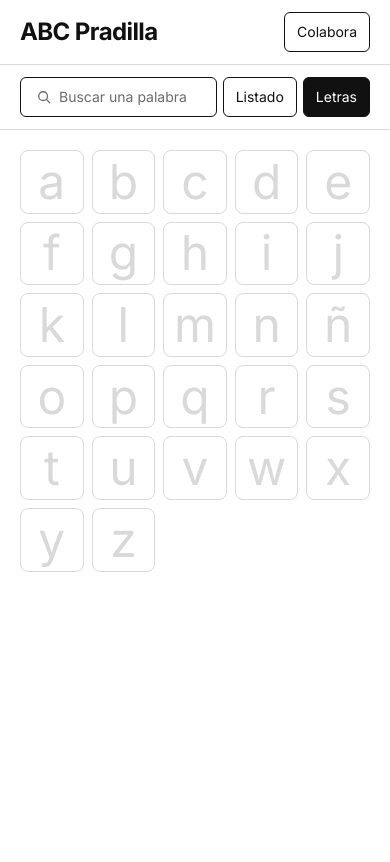
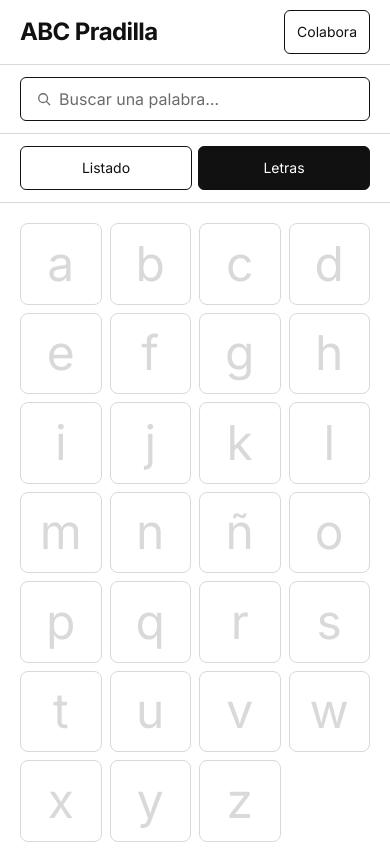
Before and after one commit to gmcesar94/diccionario-pradilla, a Next.js app: page /letras in a window 390 px wide. Built offline with nearby package versions, Linux system fonts and the light colour scheme; no server answers; the database is empty.

Commit message:
Actualizacion con las nuevas mejoras del diccionario

```diff
--- a/app/colabora/campos.ts
+++ b/app/colabora/campos.ts
@@ -1,7 +1,6 @@
 // Campos del formulario «Colabora» y sus límites (los mismos que en supabase/sugerencias.sql).
 export const CAMPOS = {
-  palabra: { etiqueta: 'Palabra', max: 80, obligatorio: true, grupo: 'palabra', ancho: 'medio' },
-  categoria_gramatical: { etiqueta: 'Categoría', max: 30, obligatorio: false, grupo: 'palabra', ancho: 'medio' },
+  palabra: { etiqueta: 'Palabra', max: 80, obligatorio: true, grupo: 'palabra', ancho: 'completo' },
   definicion: { etiqueta: 'Definición', max: 1000, obligatorio: true, grupo: 'palabra', ancho: 'completo' },
   ejemplo: { etiqueta: 'Ejemplo de uso', max: 500, obligatorio: false, grupo: 'palabra', ancho: 'completo' },
   nombre: { etiqueta: 'Nombre', max: 80, obligatorio: false, grupo: 'contacto', ancho: 'medio' },
@@ -12,7 +11,7 @@ export const GRUPOS = {
   palabra: { titulo: 'La palabra', nota: null },
   contacto: {
     titulo: 'Contacto',
-    nota: 'Solo para escribirte si tenemos dudas sobre la palabra. No se publica.',
+    nota: 'Tus datos están protegidos. Solo los usaremos para contactarte si tenemos dudas sobre la palabra.',
   },
 } as const
 
--- a/app/components/Buscador.tsx
+++ b/app/components/Buscador.tsx
@@ -39,7 +39,7 @@ export function CampoBusqueda({
   autoFocus?: boolean
 }) {
   return (
-    <label className="flex h-10 min-w-0 flex-1 items-center gap-2 rounded-md border border-ink px-4 text-sm focus-within:ring-1 focus-within:ring-ink">
+    <label className="flex h-11 min-w-0 flex-1 items-center gap-2 rounded-md border border-ink px-4 text-base focus-within:ring-1 focus-within:ring-ink focus-within:ring-inset md:h-10 md:text-sm">
       <svg aria-hidden="true" viewBox="0 0 16 16" className="size-3.5 shrink-0 text-muted">
         <circle cx="7" cy="7" r="5" fill="none" stroke="currentColor" strokeWidth="1.5" />
         <path d="m11 11 3.5 3.5" stroke="currentColor" strokeWidth="1.5" strokeLinecap="round" />
--- a/app/components/Cabecera.tsx
+++ b/app/components/Cabecera.tsx
@@ -1,14 +1,15 @@
 'use client'
 
-import { Suspense, useEffect, useRef, useState } from 'react'
+import { Suspense, useEffect, useRef, useState, type ReactNode } from 'react'
 import Link from 'next/link'
 import { usePathname, useRouter } from 'next/navigation'
 import { CampoBusqueda, useBusqueda } from '@/app/components/Buscador'
 import { ACTIVA, INACTIVA, BOTON } from '@/lib/estilos'
 
-// Barra fija con el título y, debajo, la fila del buscador y las pestañas.
-// Cuando esa fila sale de la vista, aparece «Buscar» en la barra fija y,
-// al pulsarlo, la misma fila se despliega bajo la barra.
+// Barra fija con el título y Colabora. Debajo, el buscador solo y, en otra
+// fila, la vista (Listado | Letras). Cuando el buscador sale de la vista,
+// aparece «Buscar» en la barra fija y, al pulsarlo, el buscador se despliega
+// bajo la barra con su propio botón de cerrar.
 export default function Cabecera() {
   return (
     <Suspense fallback={<Vista valor="" />}>
@@ -27,9 +28,9 @@ function Vista({ valor, onBuscar }: { valor: string; onBuscar?: (texto: string)
   const router = useRouter()
   const colabora = ruta === '/colabora'
   const barra = useRef<HTMLElement>(null)
+  const fila = useRef<HTMLDivElement>(null)
   // Última vista del diccionario (con su búsqueda), para volver desde Colabora.
   const volverA = useRef('/')
-  const fila = useRef<HTMLDivElement>(null)
   const [compacta, setCompacta] = useState(false)
   const [abierto, setAbierto] = useState(false)
   const abiertoRef = useRef(abierto)
@@ -96,9 +97,9 @@ function Vista({ valor, onBuscar }: { valor: string; onBuscar?: (texto: string)
     return () => window.removeEventListener('keydown', alPulsar)
   }, [abierto])
 
-  // En Colabora no hay buscador: solo la barra con la salida de vuelta.
-  const conBotonBuscar = compacta && !colabora
-  const desplegado = conBotonBuscar && abierto
+  // En Colabora no hay buscador ni filas de vista.
+  const desplegado = compacta && !colabora && abierto
+  const conBotonBuscar = compacta && !colabora && !abierto
 
   return (
     <>
@@ -111,23 +112,14 @@ function Vista({ valor, onBuscar }: { valor: string; onBuscar?: (texto: string)
           {conBotonBuscar && (
             <button
               type="button"
-              onClick={() => setAbierto((a) => !a)}
-              aria-expanded={desplegado}
+              onClick={() => setAbierto(true)}
+              aria-expanded={false}
               aria-controls="buscador-desplegable"
-              aria-label={desplegado ? 'Cerrar el buscador' : 'Buscar'}
-              className={`${BOTON} ${desplegado ? `${ACTIVA} group gap-2 sm:pr-2.5` : INACTIVA} max-sm:w-10 max-sm:justify-center max-sm:px-0`}
+              aria-label="Buscar"
+              className={`${BOTON} ${INACTIVA} max-sm:w-11 max-sm:justify-center max-sm:px-0`}
             >
-              {desplegado ? (
-                <>
-                  <span className="hidden sm:inline">Buscar</span>
-                  <Cerrar />
-                </>
-              ) : (
-                <>
               <Lupa />
               <span className="hidden sm:inline">Buscar</span>
-                </>
-              )}
             </button>
           )}
 
@@ -152,54 +144,71 @@ function Vista({ valor, onBuscar }: { valor: string; onBuscar?: (texto: string)
         </div>
 
         {desplegado && (
-          <div id="buscador-desplegable" className="absolute inset-x-0 top-full bg-paper">
-            <FilaBusqueda ruta={ruta} valor={valor} onBuscar={onBuscar} autoFocus />
+          // top-full cae sobre el borde inferior de la barra: border-t lo vuelve a dibujar
+          // y deja el borde inferior del desplegable alineado con el de la tira de letras.
+          <div id="buscador-desplegable" className="absolute inset-x-0 top-full border-t border-rule bg-paper">
+            <FilaBusqueda valor={valor} onBuscar={onBuscar} autoFocus onCerrar={() => setAbierto(false)} />
           </div>
         )}
       </header>
 
       {!colabora && (
+        <>
           <div ref={fila}>
-          <FilaBusqueda ruta={ruta} valor={valor} onBuscar={onBuscar} />
+            <FilaBusqueda valor={valor} onBuscar={onBuscar} />
           </div>
+          <FilaVistas ruta={ruta} />
+        </>
       )}
     </>
   )
 }
 
 function FilaBusqueda({
-  ruta,
   valor,
   onBuscar,
   autoFocus,
+  onCerrar,
 }: {
-  ruta: string
   valor: string
   onBuscar?: (texto: string) => void
   autoFocus?: boolean
+  onCerrar?: () => void
 }) {
+  return (
+    <div role="search" className="flex gap-1.5 border-b border-rule px-5 py-3 md:px-6">
+      <CampoBusqueda valor={valor} onChange={onBuscar} autoFocus={autoFocus} />
+      {onCerrar && (
+        <button
+          type="button"
+          onClick={onCerrar}
+          aria-label="Cerrar el buscador"
+          className={`${BOTON} ${ACTIVA} w-11 justify-center px-0! hover:opacity-80 md:w-10`}
+        >
+          {/* Misma caja y trazo que la lupa del campo (16×16, trazo 1.5), con la ✕ ocupándola casi entera */}
+          <svg aria-hidden="true" viewBox="0 0 16 16" className="size-4 shrink-0">
+            <path d="M2.5 2.5l11 11M13.5 2.5l-11 11" stroke="currentColor" strokeWidth="1.5" strokeLinecap="round" />
+          </svg>
+        </button>
+      )}
+    </div>
+  )
+}
+
+// Vista del diccionario: un filtro al inicio de la página, separado del buscador.
+function FilaVistas({ ruta }: { ruta: string }) {
   // En /letra/x el filtro activo es una píldora propia, junto a «Letras», que se cierra con la ✕.
   const filtro = ruta.startsWith('/letra/') ? decodeURIComponent(ruta.split('/')[2] ?? '') : null
+  const ancho = 'max-md:flex-1 max-md:justify-center'
 
   return (
-    <div role="search" className="flex items-center gap-1.5 border-b border-rule px-5 py-3 md:px-6">
-      <CampoBusqueda valor={valor} onChange={onBuscar} autoFocus={autoFocus} />
-
-      <nav aria-label="Vistas" className="flex gap-1.5">
-        <Link
-          href="/"
-          aria-current={ruta === '/' ? 'page' : undefined}
-          className={`${BOTON} ${ruta === '/' ? ACTIVA : INACTIVA}`}
-        >
+    <nav aria-label="Vistas" className="flex gap-1.5 border-b border-rule px-5 py-3 md:px-6">
+      <Pestana href="/" activa={ruta === '/'} className={ancho}>
         Listado
-        </Link>
-        <Link
-          href="/letras"
-          aria-current={ruta === '/letras' ? 'page' : undefined}
-          className={`${BOTON} ${ruta === '/letras' ? ACTIVA : INACTIVA}`}
-        >
+      </Pestana>
+      <Pestana href="/letras" activa={ruta === '/letras'} className={ancho}>
         Letras
-        </Link>
+      </Pestana>
 
       {filtro && (
         <Link
@@ -212,11 +221,32 @@ function FilaBusqueda({
         </Link>
       )}
     </nav>
-    </div>
   )
 }
 
-// ✕ dentro de un cuadrado: cierra la píldora activa en la que va (filtro, Colabora, Buscar).
+function Pestana({
+  href,
+  activa,
+  className = '',
+  children,
+}: {
+  href: string
+  activa: boolean
+  className?: string
+  children: ReactNode
+}) {
+  return (
+    <Link
+      href={href}
+      aria-current={activa ? 'page' : undefined}
+      className={`${BOTON} ${activa ? ACTIVA : INACTIVA} ${className}`}
+    >
+      {children}
+    </Link>
+  )
+}
+
+// ✕ dentro de un cuadrado: cierra la píldora activa en la que va (filtro, Colabora).
 function Cerrar() {
   return (
     <span
--- a/app/components/CuadriculaLetras.tsx
+++ b/app/components/CuadriculaLetras.tsx
@@ -4,7 +4,7 @@ import { LETRAS } from '@/lib/letras'
 // Abecedario completo; las letras sin palabras se muestran apagadas.
 export default function CuadriculaLetras({ recuento }: { recuento: Record<string, number> }) {
   return (
-    <ul className="grid grid-cols-5 gap-2 px-5 py-5 sm:grid-cols-7 md:gap-2.5 md:px-6">
+    <ul className="grid grid-cols-4 gap-2 px-5 py-5 sm:grid-cols-7 md:gap-2.5 md:px-6">
       {LETRAS.map((letra) => {
         const total = recuento[letra] ?? 0
         const base =
--- a/app/components/IndiceLetras.tsx
+++ b/app/components/IndiceLetras.tsx
@@ -4,20 +4,46 @@ import { useEffect, useRef, useState } from 'react'
 import { LETRAS } from '@/lib/letras'
 
 // Índice de anclas del listado: fijo arriba, salta a cada letra y marca
-// en negativo la letra que se está leyendo.
+// en negativo la letra que se está leyendo. En móvil se esconde al bajar
+// y reaparece al subir, para dejar más sitio a las palabras.
 export default function IndiceLetras({ recuento }: { recuento: Record<string, number> }) {
   const [actual, setActual] = useState<string | null>(null)
+  const [oculta, setOculta] = useState(false)
   const tira = useRef<HTMLElement>(null)
+  // Marca sin altura justo antes de la tira: indica si la tira ya está pegada arriba.
+  const marca = useRef<HTMLDivElement>(null)
+  const lista = useRef<HTMLUListElement>(null)
 
   useEffect(() => {
     let pendiente = 0
+    let yAnterior = window.scrollY
     const calcular = () => {
       pendiente = 0
+
+      // Dirección del scroll (solo tiene efecto visual en móvil, ver clases).
+      const y = window.scrollY
+      const alto = parseFloat(getComputedStyle(document.documentElement).getPropertyValue('--alto-cabecera')) || 0
+      const pegada = (marca.current?.getBoundingClientRect().top ?? 0) < alto
+      if (Math.abs(y - yAnterior) > 4) {
+        setOculta(pegada && y > yAnterior)
+        yAnterior = y
+      } else if (!pegada) {
+        setOculta(false)
+      }
+
       const limite = tira.current?.getBoundingClientRect().bottom ?? 0
       let ultima: string | null = null
       for (const el of document.querySelectorAll<HTMLElement>('[data-letra]')) {
-        if (el.getBoundingClientRect().top > limite + 1) break
+        // Margen de 12 px: las anclas dejan un pequeño aire bajo la tira (o bajo la barra en móvil).
+        if (el.getBoundingClientRect().top > limite + 12) break
         ultima = el.dataset.letra ?? null
+      }
+      // Al final de la página las últimas letras no llegan arriba: se marca la última visible.
+      if (window.innerHeight + y >= document.documentElement.scrollHeight - 2) {
+        const visibles = [...document.querySelectorAll<HTMLElement>('[data-letra]')].filter(
+          (el) => el.getBoundingClientRect().top < window.innerHeight
+        )
+        ultima = visibles.at(-1)?.dataset.letra ?? ultima
       }
       setActual(ultima)
     }
@@ -32,12 +58,34 @@ export default function IndiceLetras({ recuento }: { recuento: Record<string, nu
     }
   }, [])
 
+  // Cuando la tira se desliza (móvil y tablet), centra la letra actual para
+  // que siempre se vea, también al reaparecer. scrollTo sobre la tira y no
+  // scrollIntoView, que movería también la página.
+  useEffect(() => {
+    const ul = lista.current
+    const casilla = ul?.querySelector<HTMLElement>('[aria-current="location"]')
+    if (!ul || !casilla || ul.scrollWidth <= ul.clientWidth) return
+    const r = casilla.getBoundingClientRect()
+    const izquierda = ul.scrollLeft + (r.left - ul.getBoundingClientRect().left) - (ul.clientWidth - r.width) / 2
+    const sinMovimiento = window.matchMedia('(prefers-reduced-motion: reduce)').matches
+    ul.scrollTo({ left: izquierda, behavior: sinMovimiento ? 'auto' : 'smooth' })
+  }, [actual])
+
   return (
-    <nav ref={tira} aria-label="Índice alfabético" className="sticky top-(--alto-cabecera) z-10 border-b border-rule bg-paper">
-      {/* En móvil la tira se desliza; desde lg (escritorio) las letras se reparten el ancho. */}
-      <ul className="flex gap-1.5 overflow-x-auto px-5 py-3 lg:overflow-visible md:px-6">
+    <>
+      <div ref={marca} aria-hidden="true" />
+      <nav
+        ref={tira}
+        aria-label="Índice alfabético"
+        className={`sticky top-(--alto-cabecera) z-10 border-b border-rule bg-paper transition-transform duration-200 motion-reduce:transition-none ${
+          oculta ? 'max-md:-translate-y-full' : ''
+        }`}
+      >
+        {/* Móvil y tablet: la tira se desliza. Desde lg las letras se reparten el ancho. */}
+        <ul ref={lista} className="flex gap-1.5 overflow-x-auto px-5 py-3 md:px-6 lg:overflow-visible">
           {LETRAS.map((letra) => {
-          const base = 'flex h-10 w-10 shrink-0 items-center justify-center rounded-md border text-lg leading-none lg:w-full'
+            const base =
+              'flex h-11 w-11 shrink-0 items-center justify-center rounded-md border text-lg leading-none md:h-10 md:w-10 lg:w-full'
 
             if (!recuento[letra]) {
               return (
@@ -67,5 +115,6 @@ export default function IndiceLetras({ recuento }: { recuento: Record<string, nu
           })}
         </ul>
       </nav>
+    </>
   )
 }
--- a/data/diccionario.json
+++ b/data/diccionario.json
@@ -25,7 +25,6 @@
     { "palabra": "Acequia", "acepciones": [{ "categoria_gramatical": "f.", "definicion": "Zanja o canal por donde se conducen las aguas para regar y para otros fines." }] },
     { "palabra": "Ceremeño", "acepciones": [{ "categoria_gramatical": "m.", "definicion": "Fruto: peras pequeñas." }] },
     { "palabra": "Cinto", "acepciones": [{ "categoria_gramatical": "m.", "definicion": "Cinturón." }] },
-    { "palabra": "Cinturón", "acepciones": [{ "categoria_gramatical": "m.", "definicion": "Cuerda del albornoz." }] },
     { "palabra": "Chonflas", "acepciones": [{ "categoria_gramatical": "adj.", "definicion": "Gordo." }] },
     { "palabra": "Contino", "acepciones": [{ "categoria_gramatical": "adj.", "definicion": "Continuo." }] },
     { "palabra": "Convidar", "acepciones": [{ "categoria_gramatical": "v.", "definicion": "Invitar." }] },
@@ -102,7 +101,7 @@
     { "palabra": "Tajón", "acepciones": [{ "categoria_gramatical": "m.", "definicion": "Tajo de madera para partir la carne." }] },
     { "palabra": "Tratante", "acepciones": [{ "categoria_gramatical": "m.", "definicion": "Comercial de caballerías." }] },
     { "palabra": "Veros", "acepciones": [{ "categoria_gramatical": "v.", "definicion": "Iros." }] },
-    { "palabra": "Amuelar", "acepciones": [{ "categoria_gramatical": "v.", "definicion": "Fastidiar.", "ejemplo": "Que se amuele. No me amueles." }] },
+    { "palabra": "Amuelar", "acepciones": [{ "categoria_gramatical": "v.", "definicion": "Fastidiar.", "ejemplo": ["Que se amuele.", "No me amueles."] }] },
     { "palabra": "Algarón", "acepciones": [{ "categoria_gramatical": "m.", "definicion": "Nube." }] },
     { "palabra": "Pililla", "acepciones": [{ "categoria_gramatical": "f.", "definicion": "Hueco en una piedra usado para mantener agua limpia y fresca para poder beber mientras trabajaban." }] }
   ]
--- a/lib/estilos.ts
+++ b/lib/estilos.ts
@@ -1,5 +1,6 @@
-// Botones de la interfaz: 40 px de alto y esquinas como las casillas del índice de letras.
+// Botones de la interfaz: 44 px de alto en móvil (área táctil mínima recomendada)
+// y 40 px desde md, con esquinas como las casillas del índice de letras.
 export const BOTON =
-  'inline-flex h-10 shrink-0 items-center gap-1.5 rounded-md border px-3 text-sm whitespace-nowrap transition-colors sm:px-4'
+  'inline-flex h-11 shrink-0 items-center gap-1.5 rounded-md border px-3 text-sm whitespace-nowrap transition-colors sm:px-4 md:h-10'
 export const ACTIVA = 'border-ink bg-ink text-paper'
 export const INACTIVA = 'border-ink hover:bg-ink hover:text-paper'
```
Also changed, not shown: app/colabora/Formulario.tsx (+5 -5 lines), app/components/Entrada.tsx (+7 -2 lines), app/components/Listado.tsx (+8 -5 lines), scripts/importar-notion.ts (+10 -1 lines), scripts/sugerencias.ts (+5 -2 lines). Lines whose indentation alone changed are shown as unchanged.
